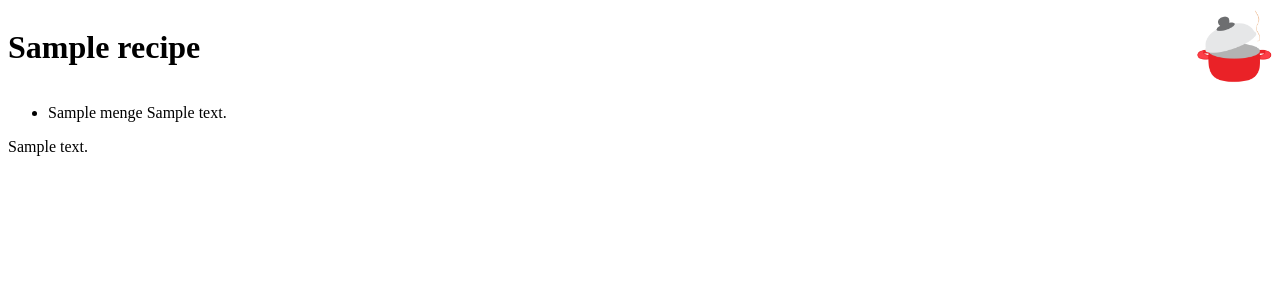
After one commit to howdy150481/recipes, a Flask app: template templates/reeciepes/pdf.html in a window 1280 px wide. The commit adds this page. Shown: the top 300 px of the page. Run offline with Flask 3, Linux system fonts and the light colour scheme; the template is opened without the code that fills it: most values are stand-ins (such as "Sample title", 1, 10 or a date in 2020).

Commit message:
pdf eingebaut

```diff
--- a/app.py
+++ b/app.py
@@ -1,16 +1,26 @@
-from flask import Flask, render_template, request, redirect, url_for
+from flask import Flask
 from app.controller.recipes_controller import RecipesController
+from app.controller.pdf_controller import PdfController
 
 app = Flask(__name__)
-rezept_controller = RecipesController()
+recipes_controller = RecipesController()
+pdf_controller = PdfController()
+
 
 @app.route('/')
 def list():
-    return rezept_controller.list()
+    return recipes_controller.list()
+
 
 @app.route('/recipe/<string:wochentag>', methods=['GET'])
 def recipe(wochentag):
-    return rezept_controller.recipe(wochentag)
+    return recipes_controller.recipe(wochentag)
+
+
+@app.route('/pdf/<string:wochentag>', methods=['GET'])
+def pdf(wochentag):
+    return pdf_controller.pdf(wochentag)
+
 
 if __name__ == '__main__':
     app.run(debug=True, host='0.0.0.0')
--- /dev/null
+++ b/templates/reeciepes/pdf.html
@@ -0,0 +1,38 @@
+<!doctype html>
+<html lang="de">
+    <head>
+        <title>PDF</title>
+        <style>
+            .container {
+                display: flex;
+                justify-content: space-between;
+            }
+            .title {
+                width: 50%;
+            }
+            .image {
+                text-align: right;
+                width: 50%;
+            }
+        </style>
+    </head>
+    <body>
+        <div class="container">
+            <div class="title">
+                <h1>{{ recipe.get('name') }}</h1>
+            </div>
+            <div class="image">
+                <img style="height: 2cm;" src="{{ url_for('static', filename='images/logo.png', _external=True) }}" />
+            </div>
+        </div>
+        <ul>
+            {% for zutat in recipe.find('zutaten').findall('zutat') %}
+                <li>
+                    {{ zutat.get('menge') }}
+                    {{ zutat.text }}
+                </li>
+            {% endfor %}
+        </ul>
+        {{ recipe.find('anleitung').text }}
+    </body>
+</html>
```
Also changed, not shown: app/controller/pdf_controller.py (added, +27 -0 lines), app/controller/recipes_controller.py (+9 -11 lines), templates/reeciepes/recipe.html (+8 -1 lines).
